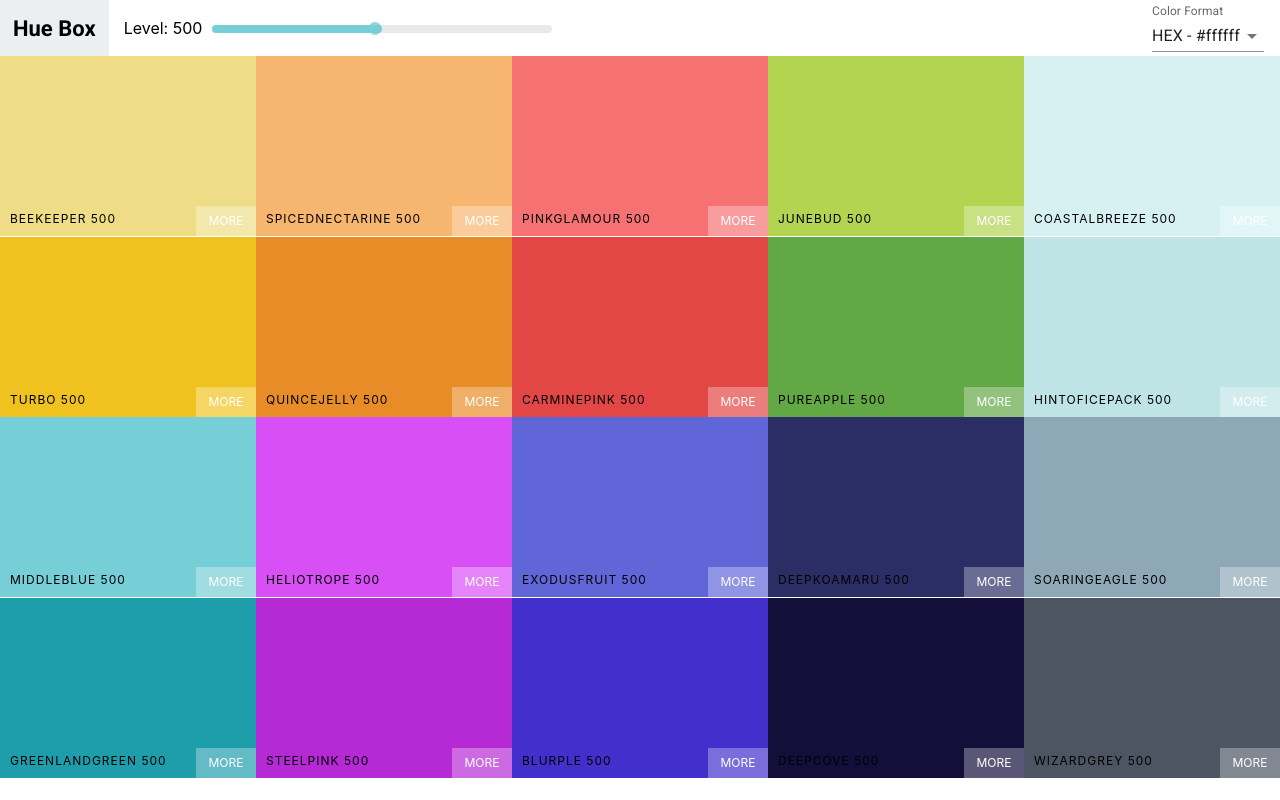
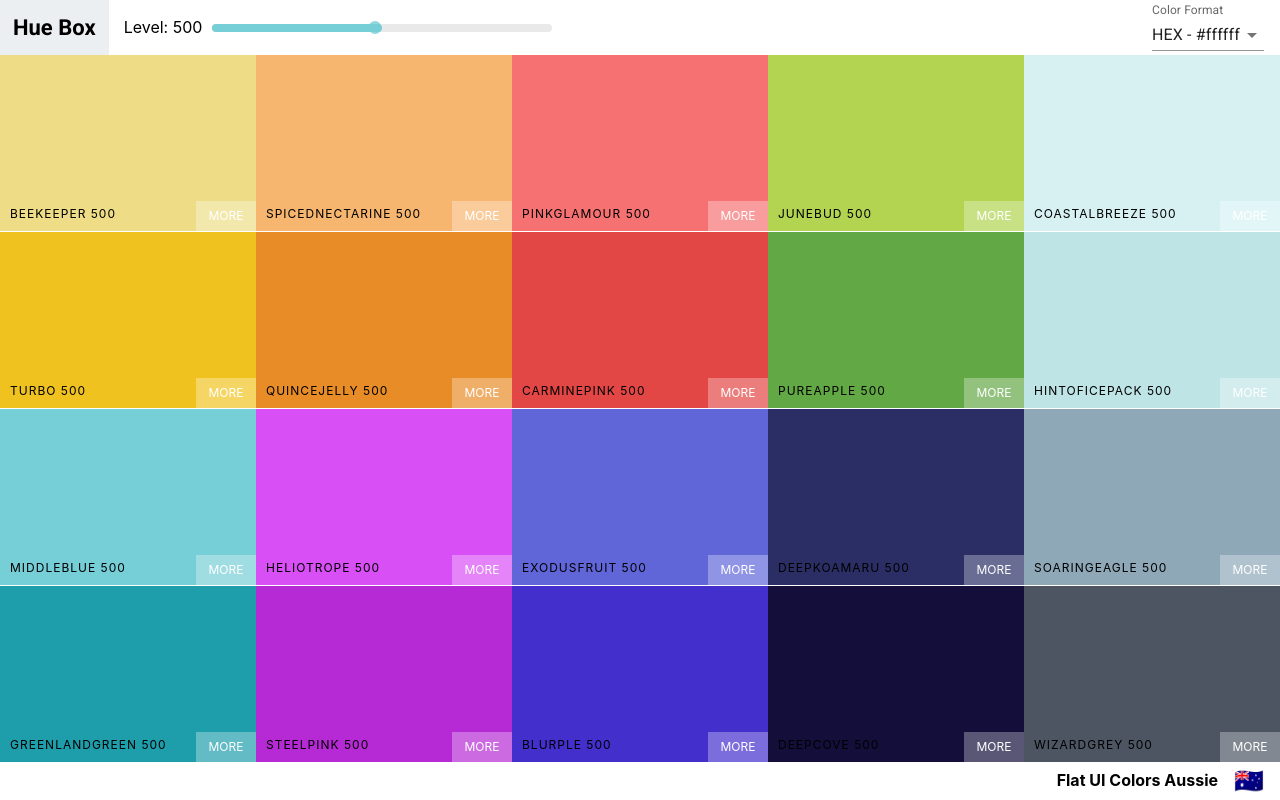
Before and after one commit to Rowee13/hue-box-project, a React (Create React App) app: page / in a window 1280 px wide. Built offline with nearby package versions, Linux system fonts and the light colour scheme.

Commit message:
Add palette footer

```diff
--- a/src/components/Palette.css
+++ b/src/components/Palette.css
@@ -1,7 +1,24 @@
 .Palette {
 	height: 100vh;
+	display: flex;
+	flex-direction: column;
+	overflow: hidden;
 }
 
 .Palette-colors {
 	height: 90%;
 }
+
+.Palette-footer {
+	background-color: white;
+	height: 5vh;
+	display: flex;
+	justify-content: flex-end;
+	align-items: center;
+	font-weight: bold;
+}
+
+.emoji {
+	font-size: 1.5rem;
+	margin: 0 1rem;
+}
--- a/src/components/Palette.js
+++ b/src/components/Palette.js
@@ -22,11 +22,15 @@
 	}
 
 	render() {
-		const { colors } = this.props.palette;
+		const { colors, paletteName, emoji } = this.props.palette;
 		const { level, format } = this.state;
 
 		const colorBoxes = colors[level].map((color) => (
-			<ColorBox background={color[format]} name={color.name} />
+			<ColorBox
+				background={color[format]}
+				name={color.name}
+				key={color.id}
+			/>
 		));
 
 		return (
@@ -36,8 +40,11 @@
 					changeLevel={this.changeLevel}
 					handleChange={this.changeColorFormat}
 				/>
-				{/* NavBar goes here */}
 				<div className="Palette-colors">{colorBoxes}</div>
+				<footer className="Palette-footer">
+					{paletteName}
+					<span className="emoji">{emoji}</span>
+				</footer>
 			</div>
 		);
 	}
```
